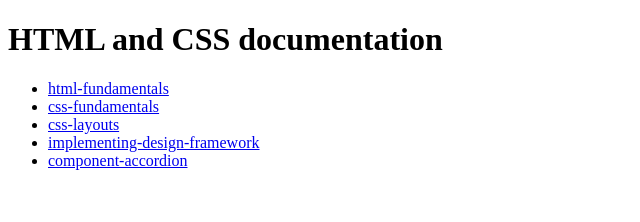
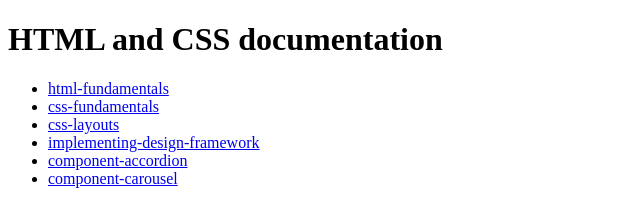
Before and after one commit to mklno/html-css, a plain HTML site: page index.html in a window 1280 px wide. Shown: the whole page, without its empty margins (0-640 px from the left). Drawn offline with Linux system fonts and the light colour scheme.

Commit message:
main-updated

```diff
--- a/index.html
+++ b/index.html
@@ -22,6 +22,7 @@
         <a href="design/index.html">implementing-design-framework</a>
       </li>
       <li><a href="components/01-accordion.html">component-accordion</a></li>
+      <li><a href="components/02-carousel.html">component-carousel</a></li>
     </ul>
 </body>
 </html>
```
